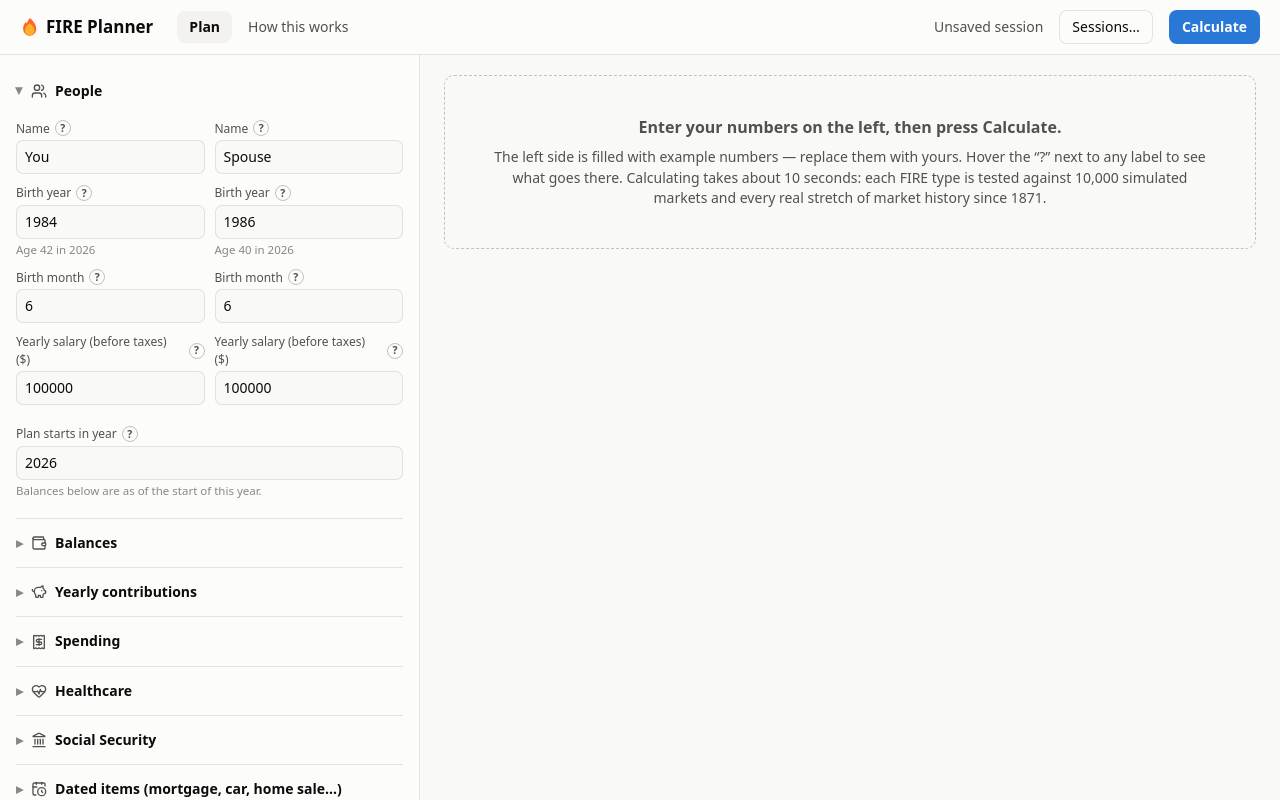
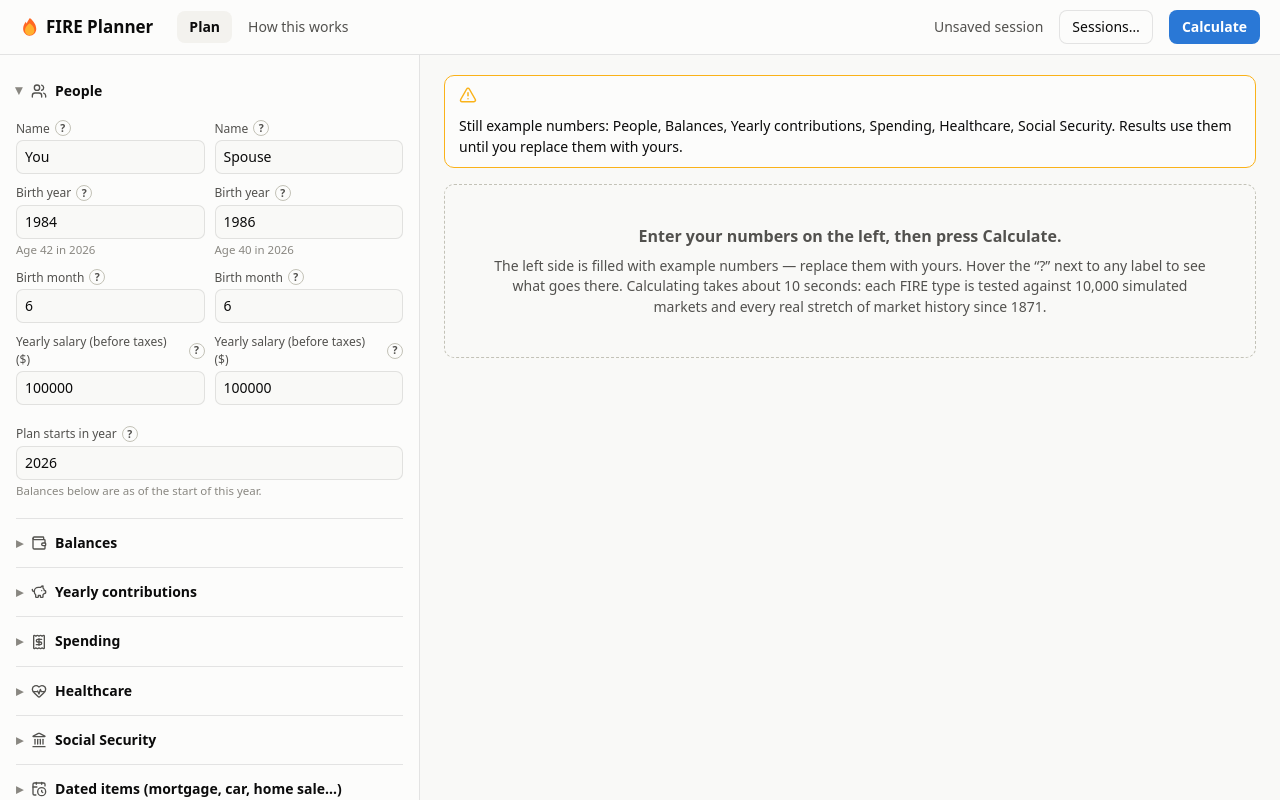
Before and after one commit to malvinly/fire, a React (Vite) app: page / in a window 1280 px wide. Built offline with nearby package versions, Linux system fonts and the light colour scheme.

Commit message:
Name input sections still holding example numbers in a banner above the results (fix 2, D64)

```diff
--- a/src/App.tsx
+++ b/src/App.tsx
@@ -1,5 +1,5 @@
 import { useCallback, useEffect, useRef, useState } from 'react';
-import { examplePlan } from './engine/defaults';
+import { examplePlan, untouchedSections } from './engine/defaults';
 import type { Detail, Tier, TierResult } from './engine/solve';
 import { MARKET } from './engine/returns';
 import type { Plan } from './engine/types';
@@ -159,6 +159,7 @@ export default function App() {
   const tierOrder: Tier[] = ['traditional', 'chubby', 'coast'];
   const thisYear = new Date().getFullYear();
   const selResult = results?.tiers[selTier];
+  const exampleSections = untouchedSections(plan);
 
   return (
     <div className="app">
@@ -187,6 +188,12 @@ export default function App() {
           </aside>
           <section className="results" aria-label="Results">
             {error && <div className="banner warn"><Icon name="alert" /> {error}</div>}
+            {exampleSections.length > 0 && (
+              <div className="banner warn">
+                <Icon name="alert" /> Still example numbers: {exampleSections.join(', ')}. Results use them until you replace
+                them with yours.
+              </div>
+            )}
             {plan.startYear < thisYear && (
               <div className="banner warn">
                 <Icon name="alert" /> This plan starts in {plan.startYear}. For a yearly checkup, move it to {thisYear} and
--- a/src/engine/assumptions.ts
+++ b/src/engine/assumptions.ts
@@ -3,7 +3,7 @@
 // (docs/UPDATE_DATA_PROMPT.md). Each row: what, the value used, default or yours, why, and the source.
 
 import { FEDERAL, LIMITS, RULES_YEAR, SOCIAL_SECURITY, rmdStartAge } from '../data/rules';
-import { CHUBBY_SPENDING_FACTOR, DEFAULT_ASSUMPTIONS, FIDELITY_SPENDING_FACTOR, chubbyDefaultSpending, datedExpensesToday, fidelityDefaultSpending } from './defaults';
+import { CHUBBY_SPENDING_FACTOR, DEFAULT_ASSUMPTIONS, EXAMPLE_CLAIM_AGE, FIDELITY_SPENDING_FACTOR, chubbyDefaultSpending, datedExpensesToday, fidelityDefaultSpending } from './defaults';
 import { MARKET } from './returns';
 import type { Plan } from './types';
 
@@ -99,7 +99,8 @@ export function describeAssumptions(plan: Plan): AssumptionRow[] {
       why: 'SSA’s formula: your top 35 years of pay, adjusted for wage growth; years after you stop working count as zero.', source: { label: 'SSA benefit formula', url: 'https://www.ssa.gov/oact/cola/piaformula.html' }, decision: 'D24' },
     { group: 'Social Security', label: 'Trust fund cut', value: `100% until ${tf.startYear}, then ${pct(tf.startPct, 0)} falling to ${pct(tf.endPct, 0)} by ${tf.endYear}`, status: st(tfSame),
       why: 'Plans conservatively for the retirement trust fund’s officially projected shortfall. Set both shares to 100% for no cut.', source: { label: '2026 Trustees Report', url: 'https://www.ssa.gov/oact/trsum/' }, decision: 'D26' },
-    { group: 'Social Security', label: 'Claim ages', value: `${plan.you.name} ${plan.you.socialSecurity.claimAge}, ${plan.spouse.name} ${plan.spouse.socialSecurity.claimAge}`, status: 'changed',
+    { group: 'Social Security', label: 'Claim ages', value: `${plan.you.name} ${plan.you.socialSecurity.claimAge}, ${plan.spouse.name} ${plan.spouse.socialSecurity.claimAge}`,
+      status: st(plan.you.socialSecurity.claimAge === EXAMPLE_CLAIM_AGE && plan.spouse.socialSecurity.claimAge === EXAMPLE_CLAIM_AGE),
       why: 'Early claiming reduces, delayed claiming (to 70) increases benefits; spousal top-up included.', decision: 'D25' },
 
     // Taxes & accounts
--- a/src/engine/defaults.ts
+++ b/src/engine/defaults.ts
@@ -44,6 +44,9 @@ export function chubbyDefaultSpending(plan: Plan): number {
   return Math.round(Math.max(0, plan.household.currentSpending - datedExpensesToday(plan)) * CHUBBY_SPENDING_FACTOR);
 }
 
+/** Claim age in the example plan (the full retirement age for anyone born 1960 or later). */
+export const EXAMPLE_CLAIM_AGE = 67;
+
 function person(name: string, birthYear: number): Person {
   return {
     name,
@@ -52,9 +55,31 @@ function person(name: string, birthYear: number): Person {
     salary: 100_000,
     contributions: { pretax: 20_000, employerMatch: 5_000, roth: 0, hsa: 0 },
     balances: { pretax: 300_000, roth: 50_000, rothBasis: 30_000, hsa: 0 },
-    socialSecurity: { mode: 'manual', earnings: [], manualPia: 2_500, claimAge: 67 },
+    socialSecurity: { mode: 'manual', earnings: [], manualPia: 2_500, claimAge: EXAMPLE_CLAIM_AGE },
     healthcare: { preMedicare: 16_000, medicare: 7_500 }, // 2026 US averages (D58)
   };
+}
+
+/**
+ * Input sections (named as in the inputs panel) where a person's or the household's part still equals the
+ * example plan, so example numbers would silently flow into results (D64).
+ */
+export function untouchedSections(plan: Plan): string[] {
+  const ex = examplePlan(plan.startYear);
+  const same = (a: unknown, b: unknown) => JSON.stringify(a) === JSON.stringify(b);
+  const anyPerson = (part: (p: Person) => unknown) => (['you', 'spouse'] as const).some((id) => same(part(plan[id]), part(ex[id])));
+  const h = plan.household;
+  const eh = ex.household;
+  const sections: [string, boolean][] = [
+    ['People', anyPerson((p) => [p.birthYear, p.salary])],
+    ['Balances', anyPerson((p) => p.balances) || same([h.taxable, h.taxableBasis, h.cash], [eh.taxable, eh.taxableBasis, eh.cash])],
+    ['Yearly contributions', anyPerson((p) => p.contributions) ||
+      same([h.taxableContribution, h.cashContribution], [eh.taxableContribution, eh.cashContribution])],
+    ['Spending', same([h.currentSpending, h.traditionalSpending, h.chubbySpending], [eh.currentSpending, eh.traditionalSpending, eh.chubbySpending])],
+    ['Healthcare', anyPerson((p) => p.healthcare)],
+    ['Social Security', anyPerson((p) => [p.socialSecurity.mode, p.socialSecurity.manualPia, p.socialSecurity.earnings.length])],
+  ];
+  return sections.filter(([, untouched]) => untouched).map(([name]) => name);
 }
 
 /** Example plan shown on first launch. Every number is a placeholder to overwrite. */
```
Also changed, not shown: 3 other files (tests, documents, lock files or other folders).
